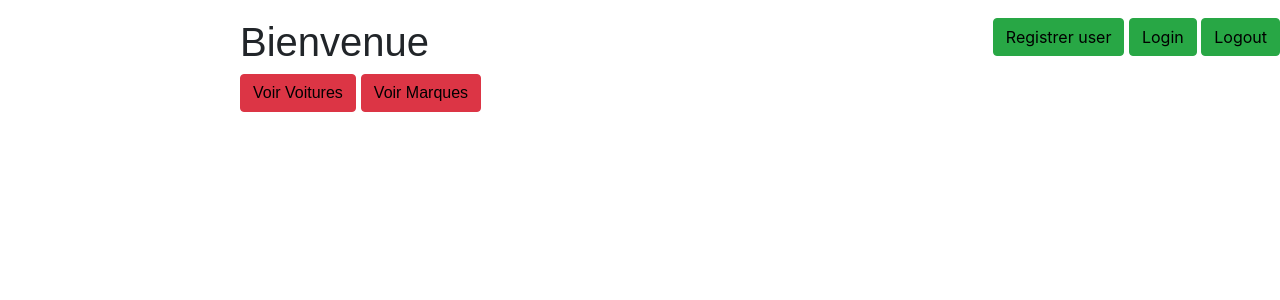
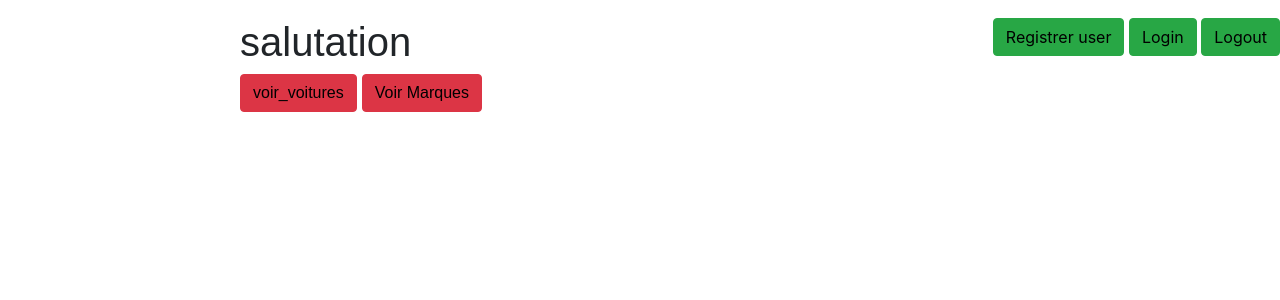
Before and after one commit to nsttam/symfonyvoiture, a Symfony app: template templates/default/index.html.twig in a window 1280 px wide. Shown: the top 300 px of the page. Run offline with Twig, Linux system fonts and the light colour scheme; the template is opened without the code that fills it, so the values that code supplies are empty; some libraries are stand-ins or nearby versions.

Commit message:
third commit

```diff
--- a/composer.json
+++ b/composer.json
@@ -15,6 +15,7 @@
         "symfony/framework-bundle": "4.2.*",
         "symfony/monolog-bundle": "^3.1",
         "symfony/orm-pack": "^1.0",
+        "symfony/phpunit-bridge": "4.2.*",
         "symfony/process": "4.2.*",
         "symfony/security-bundle": "4.2.*",
         "symfony/serializer-pack": "*",
--- a/config/services.yaml
+++ b/config/services.yaml
@@ -5,6 +5,7 @@
 # https://symfony.com/doc/current/best_practices/configuration.html#application-related-configuration
 parameters:
     locale: 'en'
+
 
 services:
     # default configuration for services in *this* file
--- a/src/Controller/DefaultController.php
+++ b/src/Controller/DefaultController.php
@@ -4,6 +4,9 @@ namespace App\Controller;
 
 use Symfony\Bundle\FrameworkBundle\Controller\AbstractController;
 use Symfony\Component\Routing\Annotation\Route;
+
+
+
 
 class DefaultController extends AbstractController
 {
--- a/src/Controller/VoitureController.php
+++ b/src/Controller/VoitureController.php
@@ -25,7 +25,7 @@ class VoitureController extends AbstractController
     /**
      * @Route("/voiture/add", name="voiture-add")
      */
-    public function addVoiture(Request $request){
+    public function addVoiture(Request $request ){
         $form = $this->createForm(VoitureType::class, new Voiture());
         $form->handleRequest($request);
         if ($form->isSubmitted() && $form->isValid()) {
@@ -42,7 +42,7 @@ class VoitureController extends AbstractController
     }
 
     /**
-     * @Route("/detail/{voiture}", name="voiture-detail", requirements={"pays"="^(?!register).+"})
+     * @Route("/detail/{voiture}", name="voiture-detail", requirements={"voiture"="^(?!register).+"})
      */
     public function detail(Voiture $voiture){
         return $this->render('voiture/voituredetail.html.twig', [
--- a/src/Entity/Voiture.php
+++ b/src/Entity/Voiture.php
@@ -3,6 +3,7 @@
 namespace App\Entity;
 
 use Doctrine\ORM\Mapping as ORM;
+use Symfony\Component\Validator\Constraints as Assert;
 
 /**
  * @ORM\Entity(repositoryClass="App\Repository\VoitureRepository")
@@ -36,6 +37,9 @@ class Voiture
      * @ORM\Column(type="integer")
      */
     private $kilometres;
+
+
+
 
     public function getId(): ?int
     {
@@ -89,4 +93,5 @@ class Voiture
 
         return $this;
     }
+
 }
--- a/templates/default/index.html.twig
+++ b/templates/default/index.html.twig
@@ -15,9 +15,9 @@
 
 
 <div class="example-wrapper">
-    <h1>Bienvenue</h1>
+    <h1>{{ 'salutation'|trans }}</h1>
 
-    <button type="button" class="btn btn-danger"><a href="{{ path('voiture') }}" style="color:black">Voir Voitures</a></button>
+    <button type="button" class="btn btn-danger"><a href="{{ path('voiture') }}" style="color:black">{{ 'voir_voitures'|trans }}</a></button>
     <button type="button" class="btn btn-danger"><a href="{{ path('marque') }}" style="color:black">Voir Marques</a></button>
 
 
--- a/templates/voiture/addvoiture.html.twig
+++ b/templates/voiture/addvoiture.html.twig
@@ -4,5 +4,8 @@
 
 {% block body %}
     <button type="button" class="btn btn-danger"><a href="{{ path('voiture') }}" style="color:black">Retour a la liste de voitures</a></button>
-{{ form(form) }}
+    {{ form_start(form) }}
+
+
+    {{ form_end(form) }}
 {% endblock %}
```
Also changed, not shown: 1 other file.
